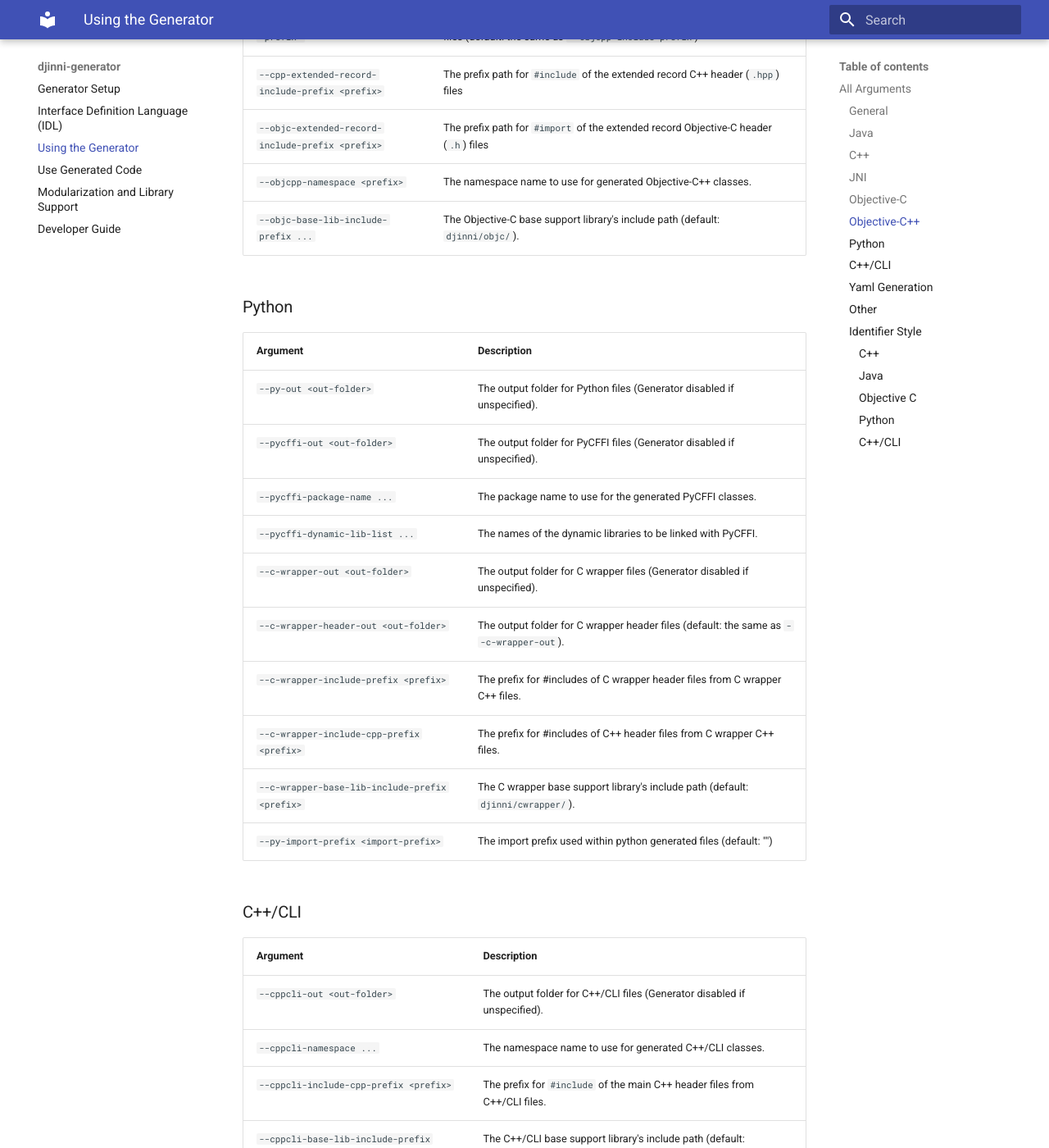
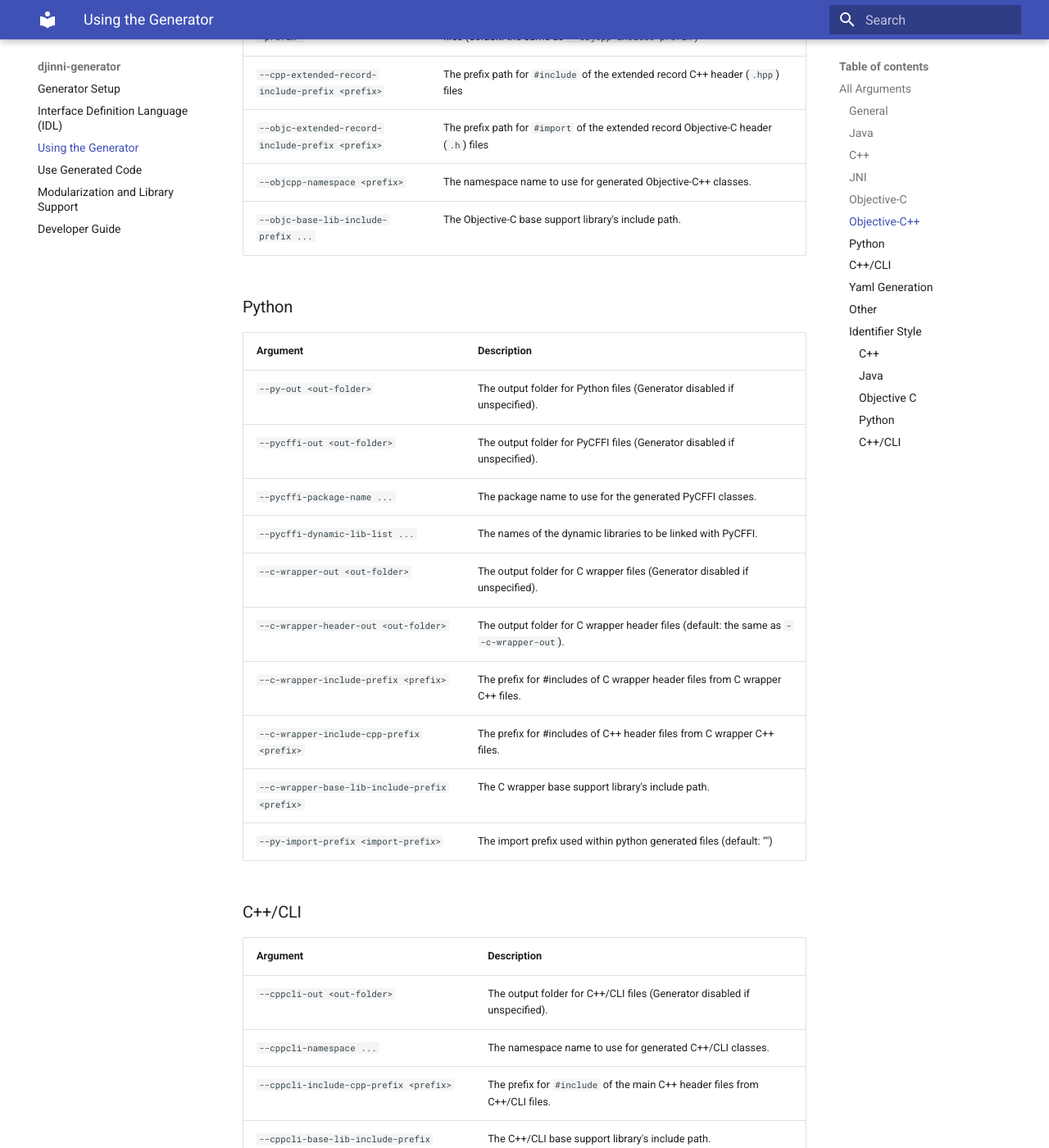
Before and after one commit to cross-language-cpp/djinni-generator, an MkDocs documentation site: the page built from docs/cli-usage.md, in a window 1280 px wide and 1400 px high, scrolled down 4369 px. Shown: the whole window at 82% size. Built offline with MkDocs 1.6.1 and Material for MkDocs 9.7.7, drawn with Linux system fonts in a browser that asks for light colours; some of the changed text lies outside the part shown.

Commit message:
Fix some small issues with C++/CLI code generation

```diff
--- a/docs/cli-usage.md
+++ b/docs/cli-usage.md
@@ -87,7 +87,7 @@
 | `--jni-include-prefix <prefix>` | The prefix for `#includes` of JNI header files from JNI C++ files. |
 | `--jni-include-cpp-prefix <prefix>` | The prefix for `#includes` of the main header files from JNI C++ files. |
 | `--jni-namespace ...` | The namespace name to use for generated JNI C++ classes. |
-| `--jni-base-lib-include-prefix ...` | The JNI base support library's include path (default: `djinni/jni/`). |
+| `--jni-base-lib-include-prefix ...` | The JNI base support library's include path. |
 | `--jni-generate-main <true/false>` | Generate a source file (`djinni_jni_main.cpp`) that includes the default `JNI_OnLoad` & `JNI_OnUnload` implementation from the support library. (default: `true`) |
 
 ### Objective-C
@@ -115,7 +115,7 @@
 | `--cpp-extended-record-include-prefix <prefix>` | The prefix path for `#include` of the extended record C++ header (`.hpp`) files |
 |`--objc-extended-record-include-prefix <prefix>` | The prefix path for `#import` of the extended record Objective-C header (`.h`) files  |
 |`--objcpp-namespace <prefix>` | The namespace name to use for generated Objective-C++ classes.  |
-|`--objc-base-lib-include-prefix ...` | The Objective-C base support library's include path (default: `djinni/objc/`).  |
+|`--objc-base-lib-include-prefix ...` | The Objective-C base support library's include path.  |
 
 ### Python
 
@@ -129,7 +129,7 @@
 | `--c-wrapper-header-out <out-folder>` | The output folder for C wrapper header files (default: the same as `--c-wrapper-out`). |
 | `--c-wrapper-include-prefix <prefix>` | The prefix for #includes of C wrapper header files from C wrapper C++ files. |
 | `--c-wrapper-include-cpp-prefix <prefix>` | The prefix for #includes of C++ header files from C wrapper C++ files. |
-| `--c-wrapper-base-lib-include-prefix <prefix>` | The C wrapper base support library's include path (default: `djinni/cwrapper/`). |
+| `--c-wrapper-base-lib-include-prefix <prefix>` | The C wrapper base support library's include path. |
 | `--py-import-prefix <import-prefix>` | The import prefix used within python generated files (default: "") |
 
 ### C++/CLI
@@ -139,7 +139,7 @@
 | `--cppcli-out <out-folder>` | The output folder for C++/CLI files (Generator disabled if unspecified). |
 | `--cppcli-namespace ...`    | The namespace name to use for generated C++/CLI classes. |
 | `--cppcli-include-cpp-prefix <prefix>` | The prefix for `#include` of the main C++ header files from C++/CLI files. |
-| `--cppcli-base-lib-include-prefix <prefix>` | The C++/CLI base support library's include path (default: `djinni/cppcli/`). |
+| `--cppcli-base-lib-include-prefix <prefix>` | The C++/CLI base support library's include path. |
 
 
 ### Yaml Generation
```
Also changed, not shown: 2 other files.
